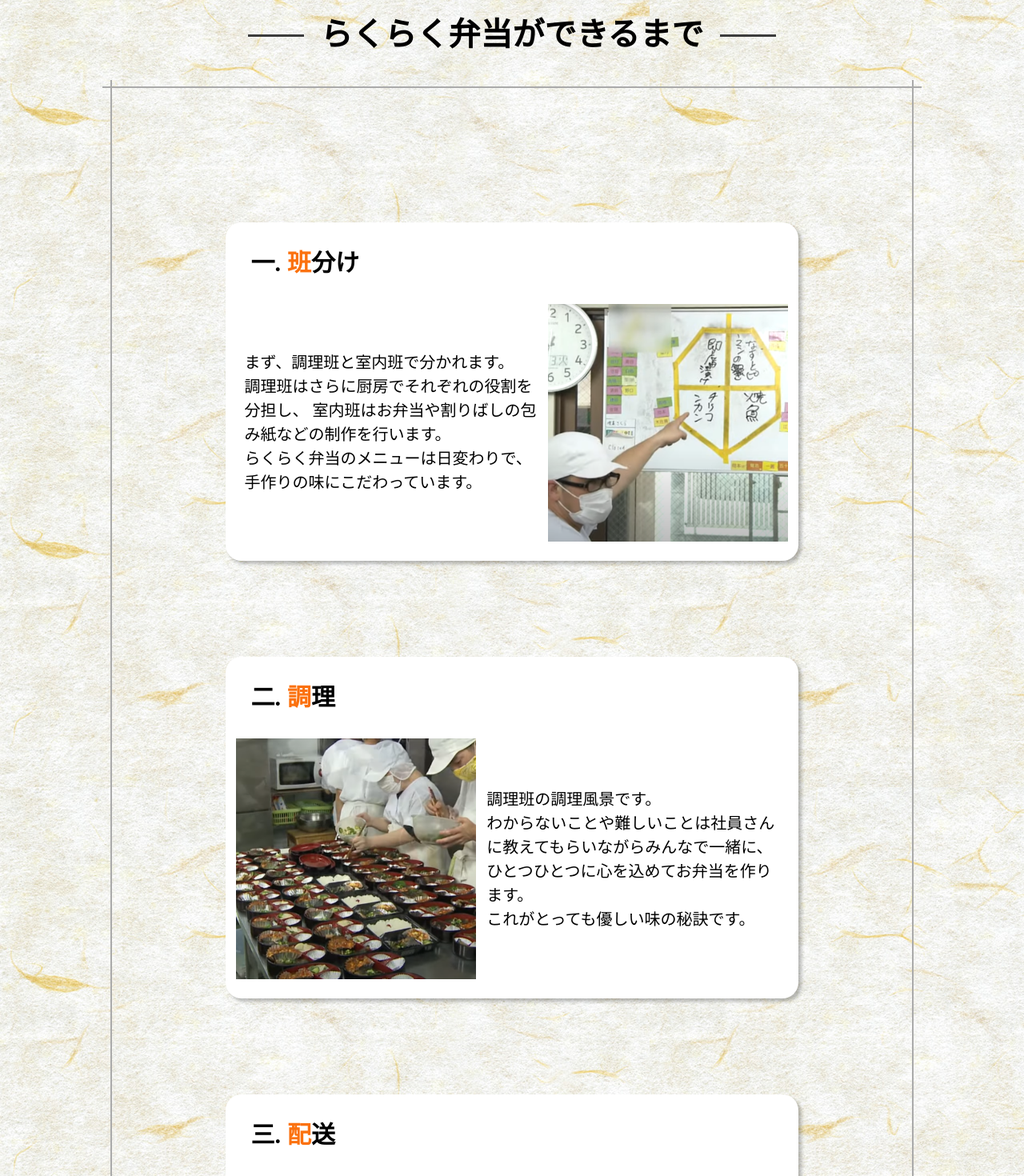
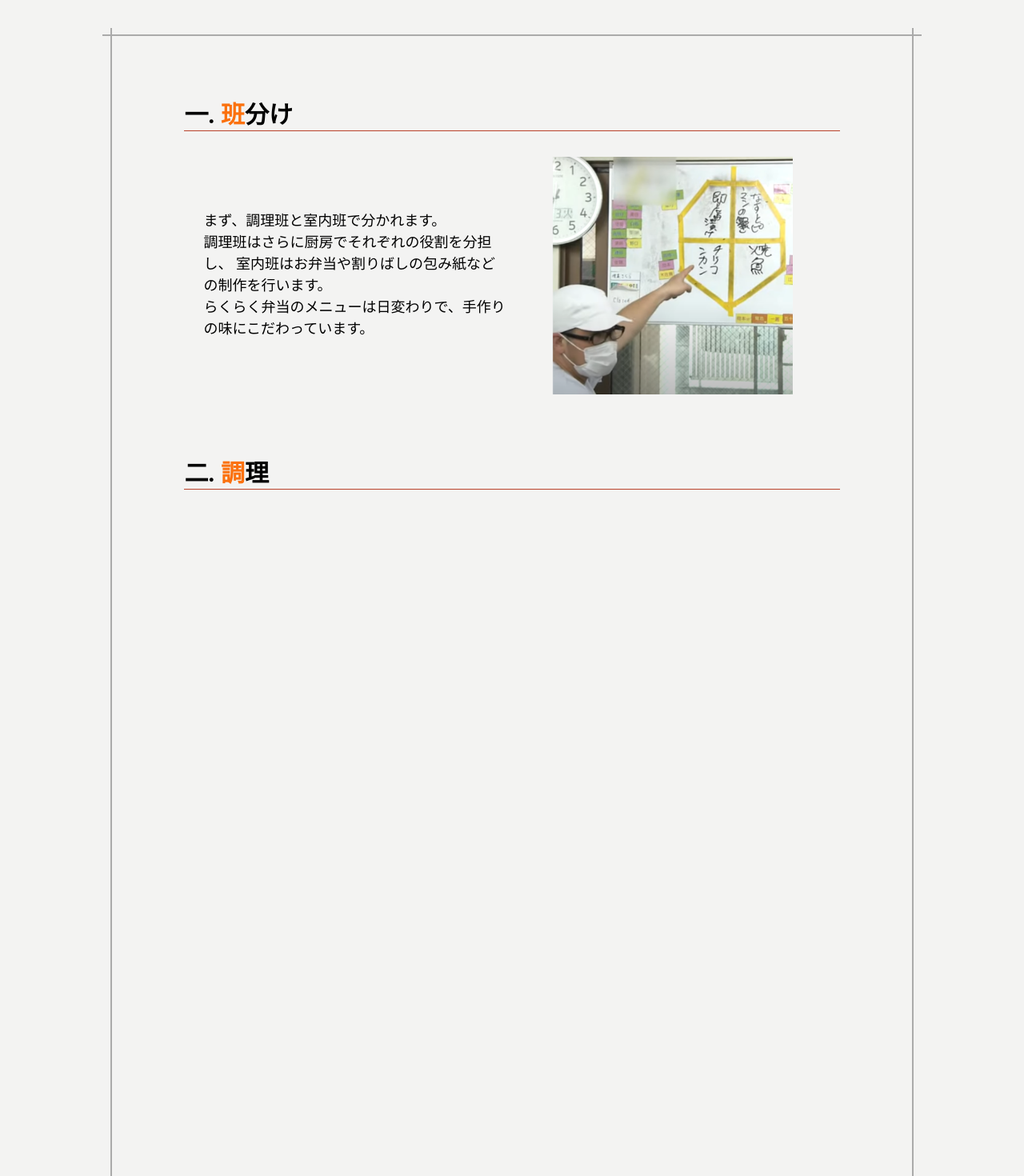
Before and after one commit to HarukiOkamoto/rakuraku, a Nuxt app: page / in a window 1280 px wide. Shown: the part 1700-3170 px from the top of the page at 80% size. Built offline with nearby package versions, Linux system fonts and the light colour scheme; a web font is replaced by a local one.

Commit message:
PC page fin

```diff
--- a/components/Contents/content1.vue
+++ b/components/Contents/content1.vue
@@ -9,7 +9,7 @@ onMounted(() => {
             }
         },
         {
-            threshold: 0.5,
+            threshold: 0.2,
         }
     );
 
@@ -19,18 +19,18 @@ onMounted(() => {
 
 <template>
     <div class="content1" :class="{ 'fade-in': isVisible }">
-        <div class="sub-title">
+        <div class="sub-title" :class="{ 'fade-in': isVisible }" style="--delay: 1s;">
             <h2 class="index">一.</h2>
             <h2><span>班</span>分け</h2>
         </div>
         <div class="content-area">
-            <div class="content-text">
+            <div class="content-text" :class="{ 'fade-in': isVisible }" style="--delay: 2s;">
                 <p>まず、調理班と室内班で分かれます。</p>
                 <p>調理班はさらに厨房でそれぞれの役割を分担し、
                     室内班はお弁当や割りばしの包み紙などの制作を行います。</p>
                 <p>らくらく弁当のメニューは日変わりで、手作りの味にこだわっています。</p>
             </div>
-            <div class="content-img">
+            <div class="content-img" :class="{ 'fade-in': isVisible }" style="--delay: 3s;">
                 <img src="@/assets/images/content1.png" alt="">
             </div>
         </div>
@@ -39,22 +39,20 @@ onMounted(() => {
 
 <style scoped>
 .content1 {
-    width: 70%;
-    background-color: white;
-    border-radius: 20px;
-    box-shadow: 4px 4px 4px rgba(0, 0, 0, 0.25);
-    margin: 15vh auto;
+    width: 80%;
+    margin: 0 auto;
+    opacity: 0;
 }
 
 .sub-title {
     padding-top: 4vh;
-    padding-left: 4vh;
 }
 
 .sub-title h2 {
     font-size: 30px;
     font-family: 'Zen Old Mincho';
     font-weight: bold;
+    border-bottom: 1px solid #ba422b;
 }
 
 .sub-title span {
@@ -76,16 +74,18 @@ onMounted(() => {
 
 .content-text {
     font-family: 'Zen Old Mincho';
-    width: 60%;
+    flex: 1;
+    /* 追加 */
 }
 
 .content-text p {
-    font-size: 20px;
+    font-size: 18px;
     padding-left: 3vh
 }
 
 .content-img {
-    width: 50%;
+    flex: 1;
+    /* 追加 */
     padding: 1vh;
     margin-left: auto;
 }
--- a/components/Contents/content2.vue
+++ b/components/Contents/content2.vue
@@ -9,51 +9,49 @@ onMounted(() => {
             }
         },
         {
-            threshold: 0.5,
+            threshold: 0.2,
         }
     );
 
-    observer.observe(document.querySelector('.content2'));
+    observer.observe(document.querySelector('.content1'));
 });
 </script>
 
 <template>
-    <div class="content2" :class="{ 'fade-in': isVisible }">
-        <div class="sub-title">
-            <h2 class="index fade-in">二.</h2>
+    <div class="content1" :class="{ 'fade-in': isVisible }">
+        <div class="sub-title" :class="{ 'fade-in': isVisible }" style="--delay: 4s;">
+            <h2 class="index">二.</h2>
             <h2><span>調</span>理</h2>
         </div>
         <div class="content-area">
-            <div class="content-img">
-                <img src="@/assets/images/content2.png" alt="">
-            </div>
-            <div class="content-text">
+            <div class="content-text" :class="{ 'fade-in': isVisible }" style="--delay: 5s;">
                 <p>調理班の調理風景です。</p>
                 <p>わからないことや難しいことは社員さんに教えてもらいながらみんなで一緒に、ひとつひとつに心を込めてお弁当を作ります。</p>
                 <p>これがとっても優しい味の秘訣です。</p>
+            </div>
+            <div class="content-img" :class="{ 'fade-in': isVisible }" style="--delay: 6s;">
+                <img src="@/assets/images/content2.png" alt="">
             </div>
         </div>
     </div>
 </template>
 
 <style scoped>
-.content2 {
-    width: 70%;
-    background-color: white;
-    border-radius: 20px;
-    box-shadow: 4px 4px 4px rgba(0, 0, 0, 0.25);
-    margin: 15vh auto;
+.content1 {
+    width: 80%;
+    margin: 0 auto;
+    opacity: 0;
 }
 
 .sub-title {
     padding-top: 4vh;
-    padding-left: 4vh;
 }
 
 .sub-title h2 {
     font-size: 30px;
     font-family: 'Zen Old Mincho';
     font-weight: bold;
+    border-bottom: 1px solid #ba422b;
 }
 
 .sub-title span {
@@ -75,18 +73,20 @@ onMounted(() => {
 
 .content-text {
     font-family: 'Zen Old Mincho';
-    width: 60%;
+    flex: 1;
+    /* 追加 */
 }
 
 .content-text p {
-    font-size: 20px;
-    padding-right: 3vh;
+    font-size: 18px;
+    padding-left: 3vh
 }
 
 .content-img {
-    width: 50%;
+    flex: 1;
+    /* 追加 */
     padding: 1vh;
-
+    margin-left: auto;
 }
 
 .content-img img {
--- a/components/Contents/content3.vue
+++ b/components/Contents/content3.vue
@@ -9,25 +9,26 @@ onMounted(() => {
             }
         },
         {
-            threshold: 0.5,
+            threshold: 0.2,
         }
     );
 
-    observer.observe(document.querySelector('.content3'));
+    observer.observe(document.querySelector('.content1'));
 });
 </script>
+
 <template>
-    <div class="content3" :class="{ 'fade-in': isVisible }">
-        <div class="sub-title">
+    <div class="content1" :class="{ 'fade-in': isVisible }">
+        <div class="sub-title" :class="{ 'fade-in': isVisible }" style="--delay: 7s;">
             <h2 class="index">三.</h2>
             <h2><span>配</span>送</h2>
         </div>
         <div class="content-area">
-            <div class="content-text">
+            <div class="content-text" :class="{ 'fade-in': isVisible }" style="--delay: 8s;">
                 <p>完成したお弁当は、地域の皆さんのもとへ配達されます。</p>
-                <p>値段は550円。月の第一火曜日は蕨市民会館、第三火曜日は蕨市役所にて出張販売もしています。お気軽にお声掛けください!</p>
+                <p>値段は550円。月の第一火曜日は蕨市民会館、第三火曜日は蕨市役所にて出張販売もしています。お気軽にお声掛けください。</p>
             </div>
-            <div class="content-img">
+            <div class="content-img" :class="{ 'fade-in': isVisible }" style="--delay: 9s;">
                 <img src="@/assets/images/content3.png" alt="">
             </div>
         </div>
@@ -35,23 +36,21 @@ onMounted(() => {
 </template>
 
 <style scoped>
-.content3 {
-    width: 70%;
-    background-color: white;
-    border-radius: 20px;
-    box-shadow: 4px 4px 4px rgba(0, 0, 0, 0.25);
-    margin: 15vh auto;
+.content1 {
+    width: 80%;
+    margin: 0 auto;
+    opacity: 0;
 }
 
 .sub-title {
     padding-top: 4vh;
-    padding-left: 4vh;
 }
 
 .sub-title h2 {
     font-size: 30px;
     font-family: 'Zen Old Mincho';
     font-weight: bold;
+    border-bottom: 1px solid #ba422b;
 }
 
 .sub-title span {
@@ -73,16 +72,18 @@ onMounted(() => {
 
 .content-text {
     font-family: 'Zen Old Mincho';
-    width: 60%;
+    flex: 1;
+    /* 追加 */
 }
 
 .content-text p {
-    font-size: 20px;
+    font-size: 18px;
     padding-left: 3vh
 }
 
 .content-img {
-    width: 50%;
+    flex: 1;
+    /* 追加 */
     padding: 1vh;
     margin-left: auto;
 }
--- a/components/contents.vue
+++ b/components/contents.vue
@@ -1,8 +1,9 @@
 <template>
     <div class="contents-area">
         <div class="title-area">
-            <h1 class="heading03">らくらく弁当ができるまで</h1>
+            <h1 class="heading">らくらく弁当ができるまで</h1>
         </div>
+
         <div class="box">
             <ContentsContent1 />
             <ContentsContent2 />
@@ -18,8 +19,9 @@
 <style scoped>
 .contents-area {
     width: 100%;
-    background-image: url(@/assets/images/background.jpg);
-    padding-top: 10vh;
+    background-color: #f3f3f2;
+    padding-top: 20px;
+    padding-bottom: 70px;
 }
 
 .title-area {
@@ -30,7 +32,7 @@
 .title-area h1 {
     text-align: center;
     font-family: 'Zen Old Mincho';
-    font-size: 40px;
+    font-size: 35px;
     color: rgb(0, 0, 0);
 }
 
@@ -66,27 +68,26 @@
     padding-left: 50px;
 }
 
-.heading03 {
+.heading {
     display: flex;
     justify-content: center;
     align-items: center;
-    font-size: 26px;
     text-align: center;
 }
 
-.heading03::before,
-.heading03::after {
+.heading::before,
+.heading::after {
     content: '';
-    width: 70px;
-    height: 3px;
+    width: 40px;
+    height: 2px;
     background-color: rgb(60, 60, 60);
 }
 
-.heading03::before {
+.heading::before {
     margin-right: 20px;
 }
 
-.heading03::after {
+.heading::after {
     margin-left: 20px;
 }
 </style>
```
